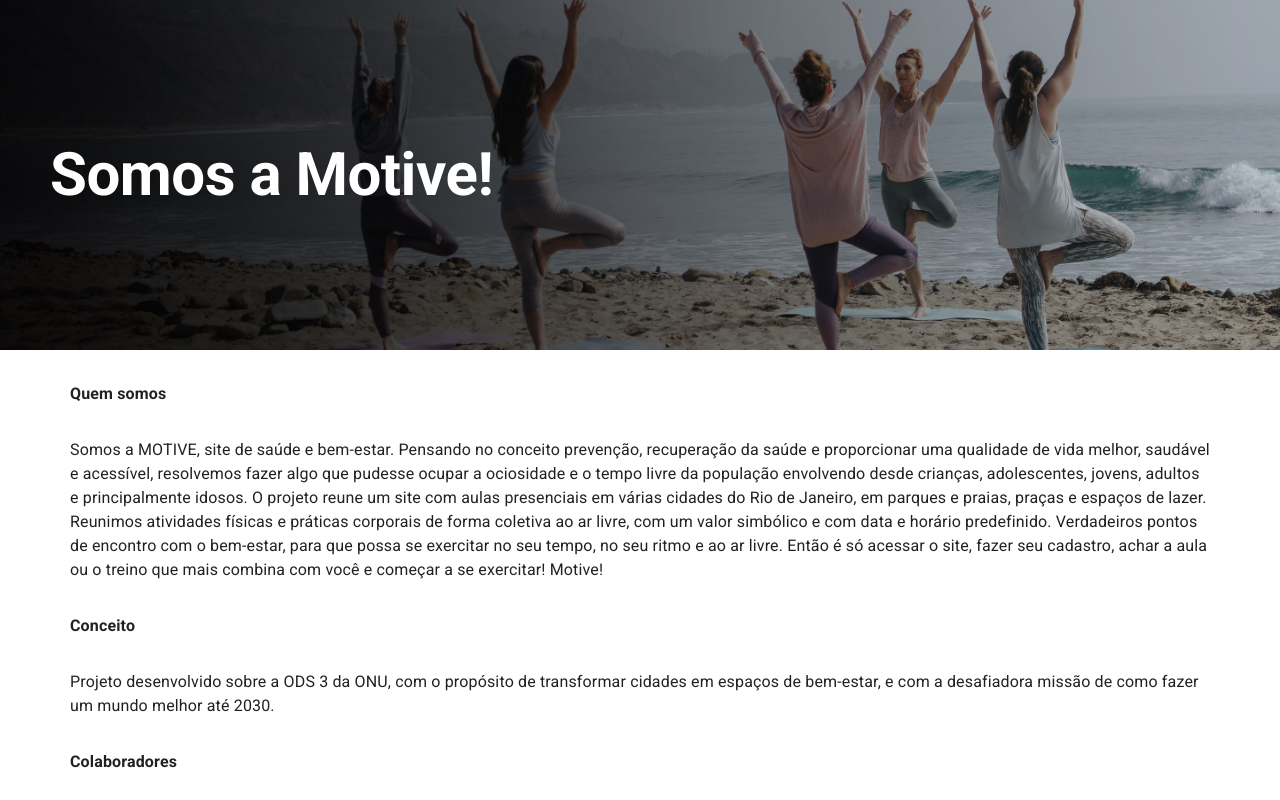
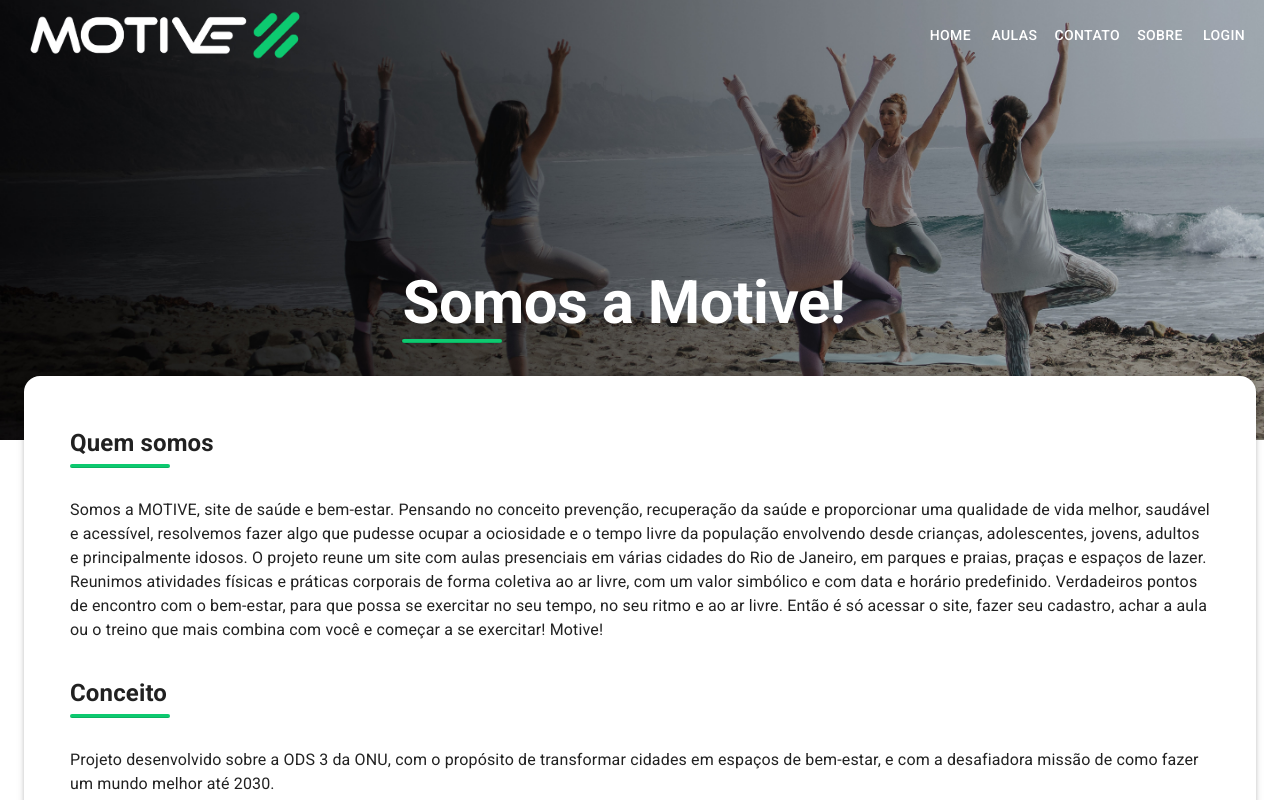
Before and after one commit to GrupoMotive/Motive, a React (Create React App) app: page /sobre in a window 1280 px wide. Shown: the top 800 px of the page. Built offline with nearby package versions, Linux system fonts and the light colour scheme.

Commit message:
feat: new style about page

```diff
--- a/src/pages/about/index.tsx
+++ b/src/pages/about/index.tsx
@@ -1,7 +1,9 @@
 import React from "react";
-import { Box, Grid, Typography } from "@mui/material";
+import { Box, Divider, Grid, Typography } from "@mui/material";
 import { GitHub, LinkedIn } from "@material-ui/icons";
 import './style.css'
+import { shadows } from '@mui/system';
+import Navbar from "../../components/static/navbar";
 
 export default function About() {
 
@@ -10,16 +12,21 @@
 
   return (
     <Box>
-      <Box sx={{
-        backgroundImage: 'url(./yog.jpg)',
-        height: '350px',
-        backgroundSize: 'cover',
-        backgroundPosition: 'center',
-        display: 'flex',
-        alignItems: 'center',
-        justifyContent: 'left'
+      <Box minHeight="55vh"
+        width="100%"
+        py={6}
+        px={{ xs: 2, lg: 0 }}
+        mx={-2}
+        sx={{
+          backgroundImage: 'url(./yog.jpg)',
+          backgroundSize: "cover",
+          backgroundPosition: "center",
+          display: "grid",
+          placeItems: "center",
+      }}>
 
-      }}>
+      < Navbar/>
+
         <Typography variant="h2" sx={{
           fontWeight: 'bold',
           color: 'white',
@@ -27,19 +34,43 @@
 
         }}>
           Somos a Motive!
+          <Divider color="#0DCA70" sx={{
+            height: 4,
+            width: '100px',
+            borderRadius: '5px',
+            position: "center",
+          }} />
+
         </Typography>
       </Box>
 
-      <Box sx={{
-        paddingX: '40px'
+
+      <Box minHeight="25rem" alignItems="center" sx={{
+          p: 2,
+          mx: { xs: 2, lg: 3 },
+          mt: -8,
+          mb: 4,
+          boxShadow: 3,
+          backgroundColor: "#fff",
+          backgroundSize: "cover",
+          backgroundPosition: "center",
+          display: "grid",
+          borderRadius: '16px',
+
       }}>
 
         <Typography variant="subtitle1" sx={{
           fontWeight: 'bold',
-          padding: '30px'
+          padding: '30px',
         }}
         >
-          Quem somos
+          <h2> Quem somos </h2>
+          <Divider color="#0DCA70" sx={{
+            height: 4,
+            width: '100px',
+            borderRadius: '5px',
+          }} />
+
 
         </Typography >
 
@@ -61,7 +92,15 @@
         <Typography variant="subtitle1" sx={{
           fontWeight: 'bold',
           padding: '30px'
-        }}> Conceito  </Typography >
+        }}> <h2> Conceito </h2>
+
+        <Divider color="#0DCA70" sx={{
+            height: 4,
+            width: '100px',
+            borderRadius: '5px',
+          }} />
+
+        </Typography >
 
         <Typography sx={{
           paddingX: '30px'
@@ -72,7 +111,14 @@
         <Typography variant="subtitle1" sx={{
           fontWeight: 'bold',
           padding: '30px'
-        }}> Colaboradores
+        }}>  <h2> Colaboradores </h2>
+
+        <Divider color="#0DCA70" sx={{
+            height: 4,
+            width: '100px',
+            borderRadius: '5px',
+          }} />
+
         </Typography >
 
         <Grid container
--- a/src/pages/about/style.css
+++ b/src/pages/about/style.css
@@ -88,11 +88,6 @@
     border: 2px solid #0dca70;
 }
 
-#membros .description .social-media svg:hover
-{
-    transform: scale(1.1);
-    color: #F21B3F;
-}
 
 #membros .membro:hover::before
 {
@@ -103,3 +98,8 @@
 {
     width: 50%;
 }
+
+#membros .membro::shadow
+{
+    box-shadow: rgba(99, 99, 99, 0.2) 0px 2px 8px 0px;
+}
--- a/src/pages/home/index.tsx
+++ b/src/pages/home/index.tsx
@@ -26,6 +26,7 @@
   }, [produtos.length])
 
   return (
+
     <Box sx={{ height: "calc(100vh - 140px)" }}>
       <Grid container direction='row' justifyContent='center' alignItems='center' sx={{ height: "100vh" }} className="imagemHome">
       <Navbar />
@@ -34,6 +35,7 @@
     </Box>
 
 
+
   );
 
 
```
